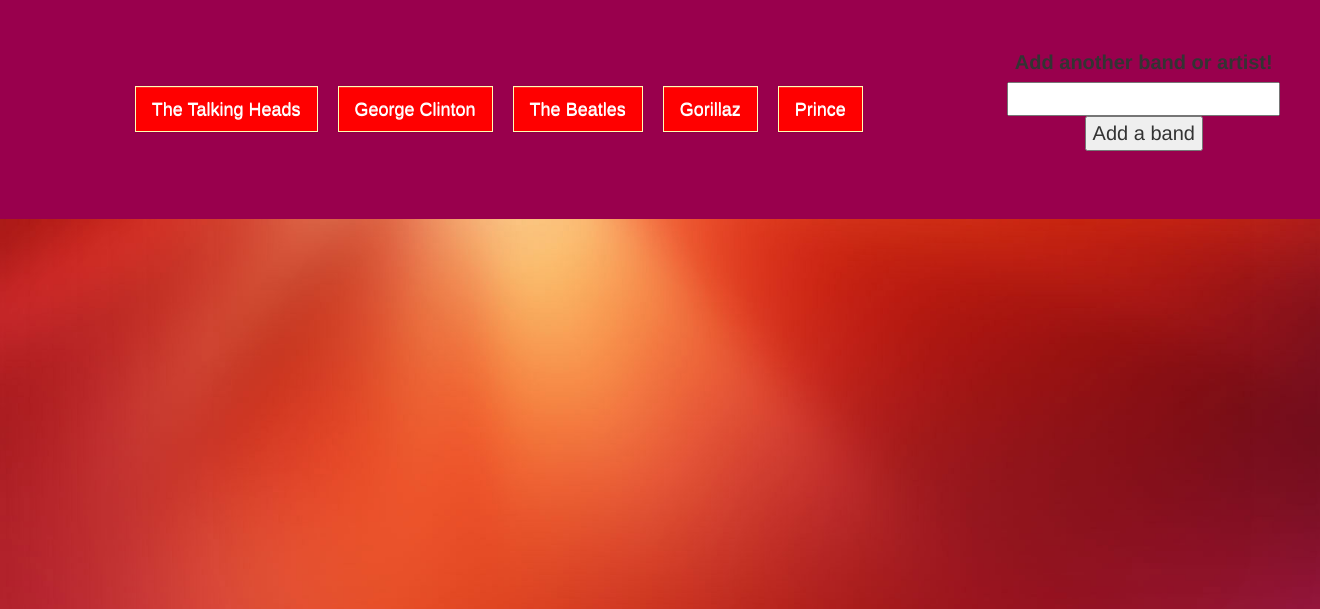
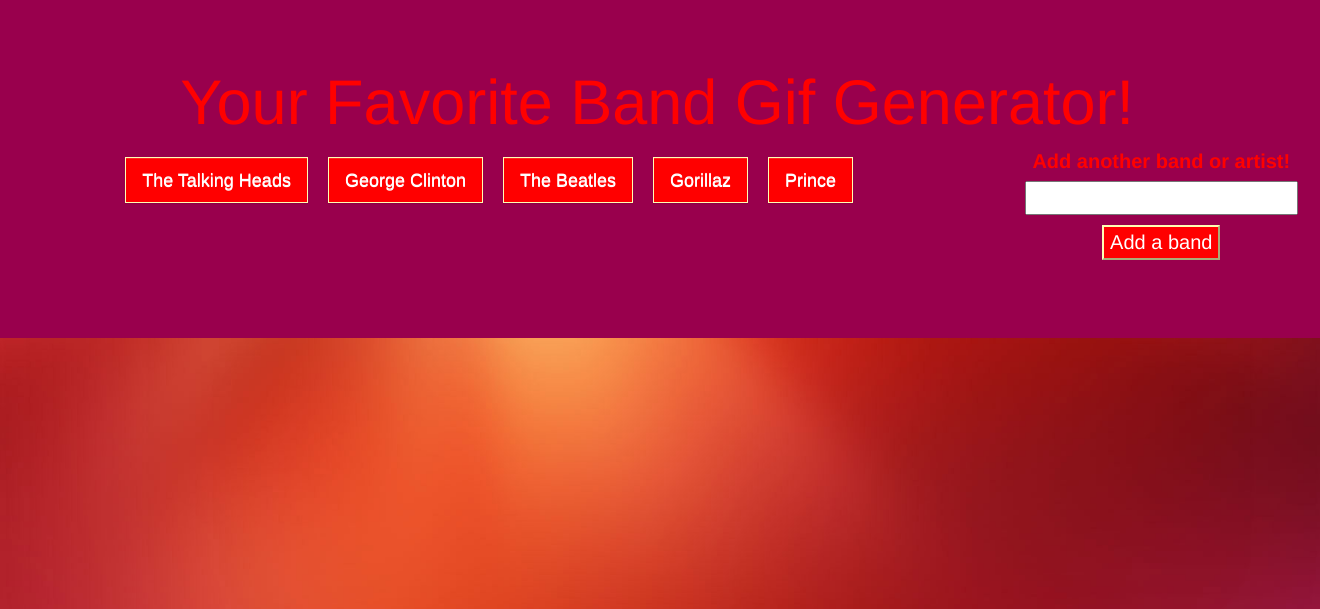
Before and after one commit to JenPhD/gifbtnapp, a PHP site: page / in a window 1320 px wide. Shown: the top 609 px of the page. Run offline with PHP 8.4, Linux system fonts and the light colour scheme.

Commit message:
got the p element lined up

```diff
--- a/assets/css/style.css
+++ b/assets/css/style.css
@@ -4,6 +4,10 @@
 	background-repeat: no-repeat;
 	background-size: cover;
 	font-family: "Helvetica", "arial," sans-serif;
+}
+
+#header {
+	color: #ff0000;
 }
 
 .btn-default {
@@ -17,7 +21,21 @@
 .btn-default:hover, .btn-default:focus, .btn-default:active, .btn-default.active, .open>.dropdown-toggle.btn-default {
     color: #ff0000;
     background: #ffffb3;
-    border-color: #white; /*set the color you want here*/
+    border-color: #white;
+}
+
+#addBand {
+	border-color: #ffffb3;
+	border-radius: 0;
+	background: #ff0000;
+	color: white;
+	margin: 10px;
+}
+
+#addBand:hover, .btn-default:focus, .btn-default:active, .btn-default.active, .open>.dropdown-toggle.btn-default {
+    color: #ff0000;
+    background: #ffffb3;
+    border-color: #white;
 }
 
 .container {
@@ -27,7 +45,6 @@
 	font-size: 20px;
 	font-color: #001;
 	max-width: 100%;
-
 }
 
 html {
@@ -65,8 +82,20 @@
 }
 
 #band-form {
+
+	color: #ff0000;
+
 }
 
+p {
+	align-items: center;
+	background-color: #ffffb3;
+	background-color: #ffffb3;
+	color: #99004d;
+	margin-left: 90px;
+	text-align: center;
+	width: 250px;
+}
 .footer {
 	background-color: #ff5c33;
 	border-top: solid;
--- a/assets/javascript/app.js
+++ b/assets/javascript/app.js
@@ -42,14 +42,16 @@
 		// The movie from the textbox is then added to our array
 		bands.push(band);
 
+		//Clear the textbox when done
+		$('#band-form').val(" ");
+
 		// Our array then runs again to add the user input buttons
 		renderButtons();
 
 		// We have this line so that users can hit "enter" instead of clicking on the button
 		return false;
 
-		//Clear the textbox when done
-		$('#band-form').val(" ");
+
 	});
 
 
@@ -97,7 +99,7 @@
 	     			var bandImages = $('<img>');
 	     			bandImages.attr('src', giphys[j].images.fixed_height.url);
 
-	     			musicDiv.prepend(rating);
+	     			musicDiv.append(rating);
 	     			musicDiv.prepend(bandImages);
 
 	     			//$('#gifdisplay').append(musicDiv);
@@ -111,7 +113,7 @@
 	      			}
 	      			else {
 	      				$('#gif3').prepend(musicDiv);
-	      		}	//console.log(imgCount);
+	      			}
 	      		}
 
 
--- a/index.html
+++ b/index.html
@@ -17,6 +17,11 @@
 <body>
 <div class="jumbotron">
 	<div class="container">
+    <div class = "row">
+      <div id="header" class="col-sm-12">
+        <h1>Your Favorite Band Gif Generator!</h1>
+      </div>
+      <div class="row">
 		    <div id="btns" class="col-sm-9"></div>
         <div id="form" class="col-sm-3">
           <form id="band-form">
@@ -25,6 +30,8 @@
             <!-- Button triggers new movie to be added -->
             <input id="addBand" type="submit" value="Add a band">
           </form>
+	       </div>
+      </div>
     </div>
   </div>
   </div><!--end jumbotron-->
```
Lines whose indentation alone changed are shown as unchanged.
